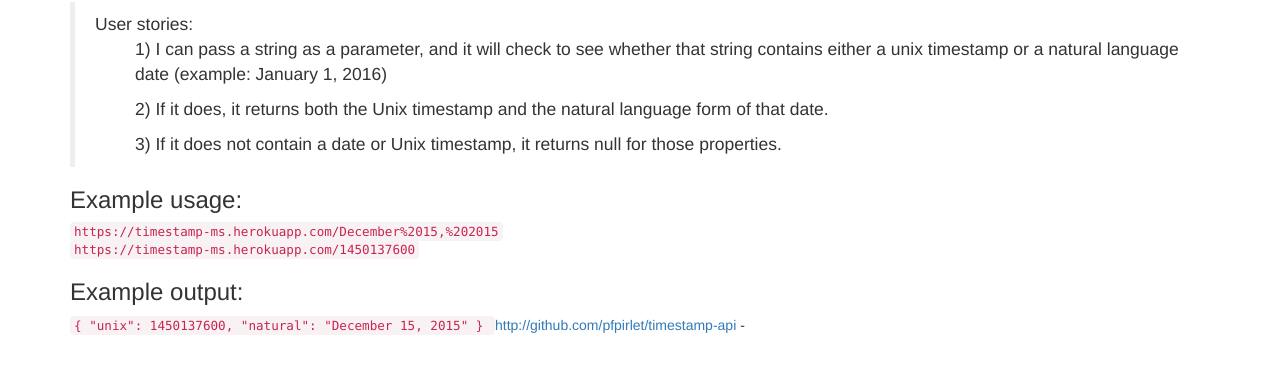
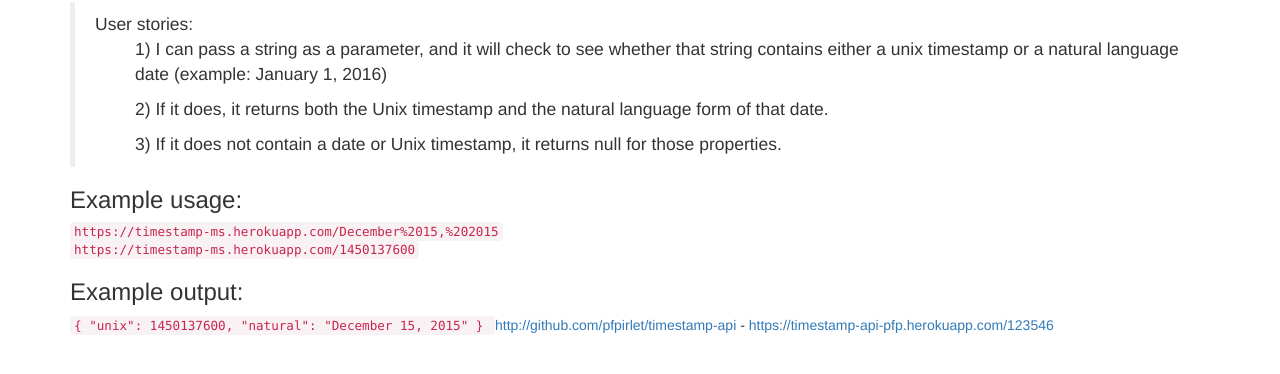
Before and after one commit to pfpirlet/timestamp-api, a website: page index.html in a window 1280 px wide. Shown: the part 68-442 px from the top of the page. Drawn offline with nearby package versions, Linux system fonts and the light colour scheme.

Commit message:
heroku autodeploy

```diff
--- a/index.html
+++ b/index.html
@@ -25,7 +25,7 @@
                   "natural": "December 15, 2015"
                 }
             </code>
-            <a href="http://github.com/pfpirlet/timestamp-api">http://github.com/pfpirlet/timestamp-api</a> -
+            <a href="http://github.com/pfpirlet/timestamp-api">http://github.com/pfpirlet/timestamp-api</a> - <a href="https://timestamp-api-pfp.herokuapp.com/123546">https://timestamp-api-pfp.herokuapp.com/123546</a>
         </div>
     </body>
 </html>
```
